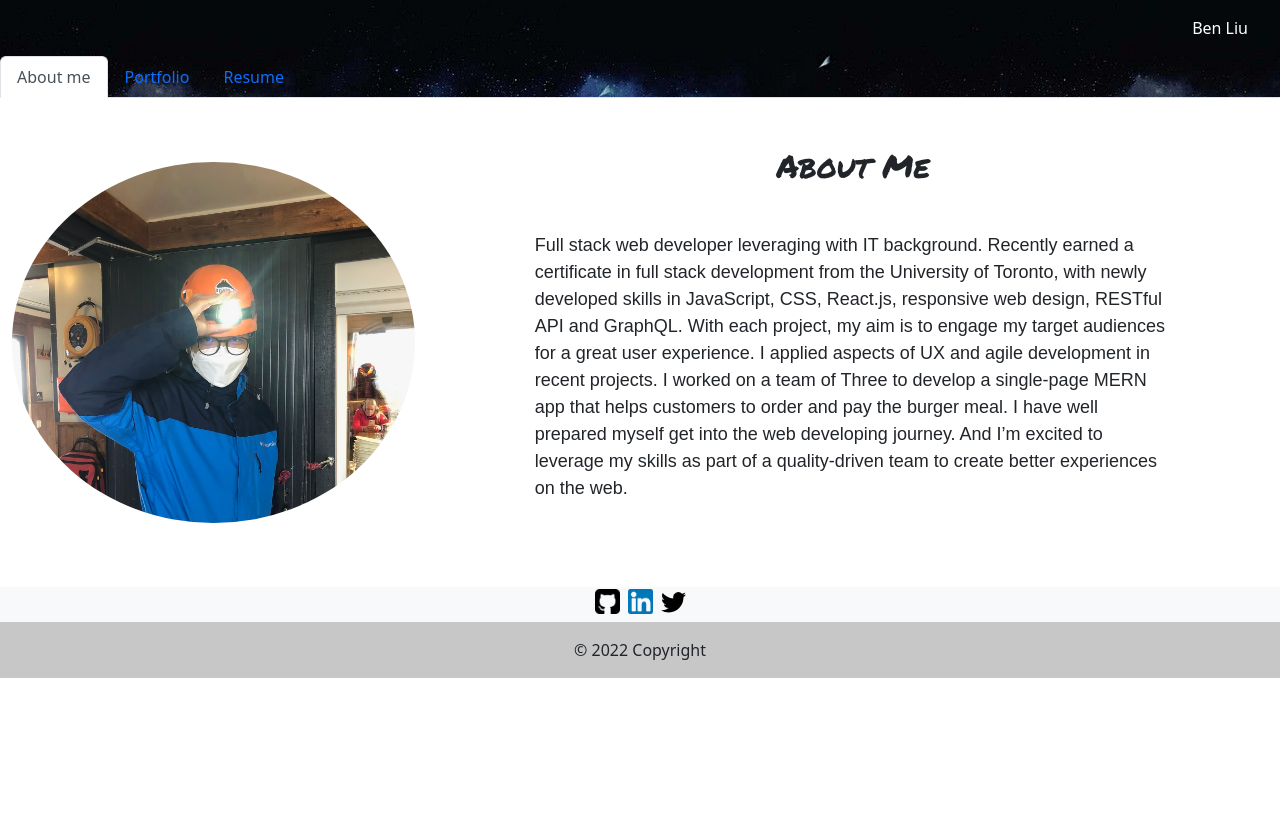
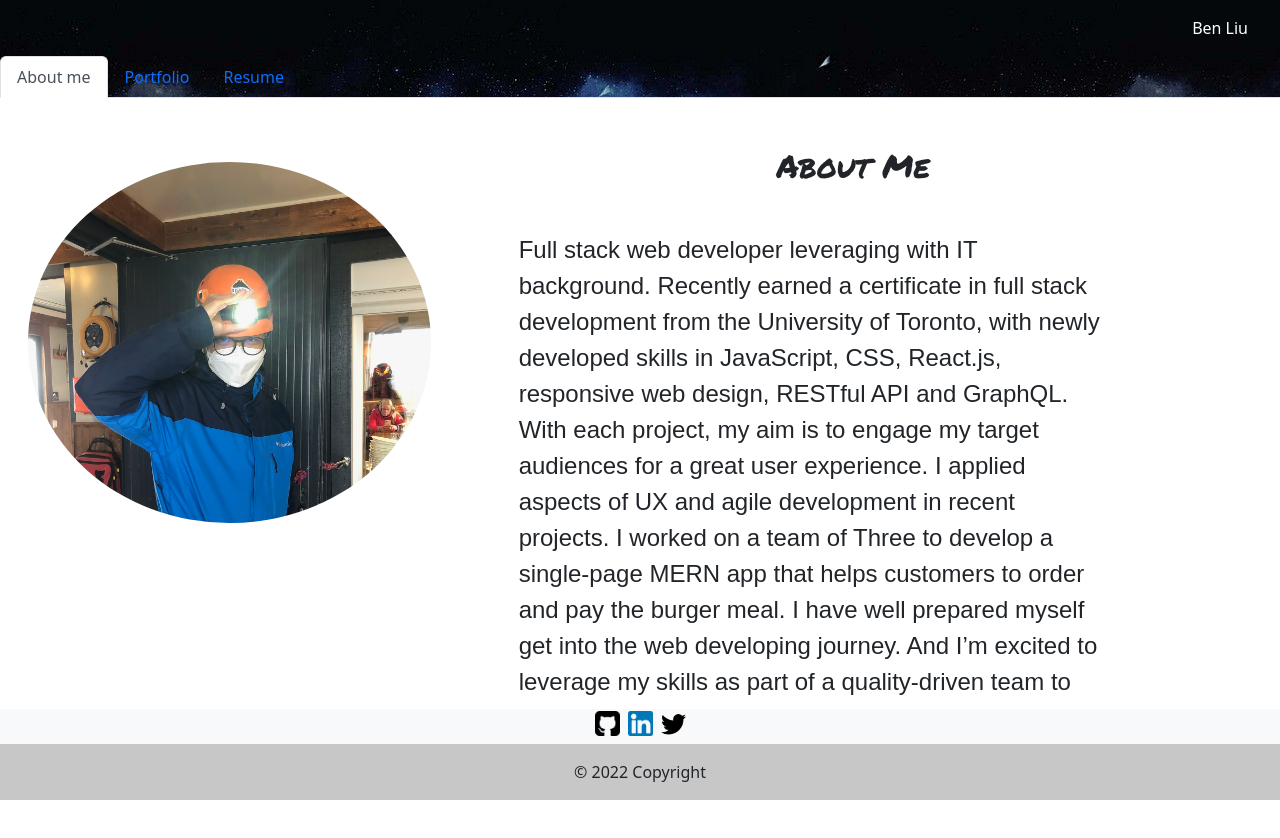
Before and after one commit to BenLiu104/React-Portfolio, a React (Create React App) app: page / in a window 1280 px wide. Shown: the top 838 px of the page. Before the commit the page ends 800 px from the top, so only its background shows below. Built offline with nearby package versions, Linux system fonts and the light colour scheme; a web font is replaced by a local one.

Commit message:
change font size of introduction

```diff
--- a/src/components/pages/Portfolio.css
+++ b/src/components/pages/Portfolio.css
@@ -12,9 +12,9 @@ body {
 }
 
 .introduction {
-  padding: 0 10rem;
+  padding: 0 10rem 0 5rem;
   font-family: 'Marvel', sans-serif;
-  font-size: large;
+  font-size: 1.5rem;
 }
 
 .intro-heading {
@@ -24,9 +24,10 @@ body {
 .profile-picture {
   width: 100%;
   margin: 4rem auto;
+  margin-left: 1rem;
 }
 
-@media (min-width: 768px) {
+@media (min-width: 768px) and (max-width: 1100px) {
   .introduction {
     padding: 0 6rem;
   }
```
